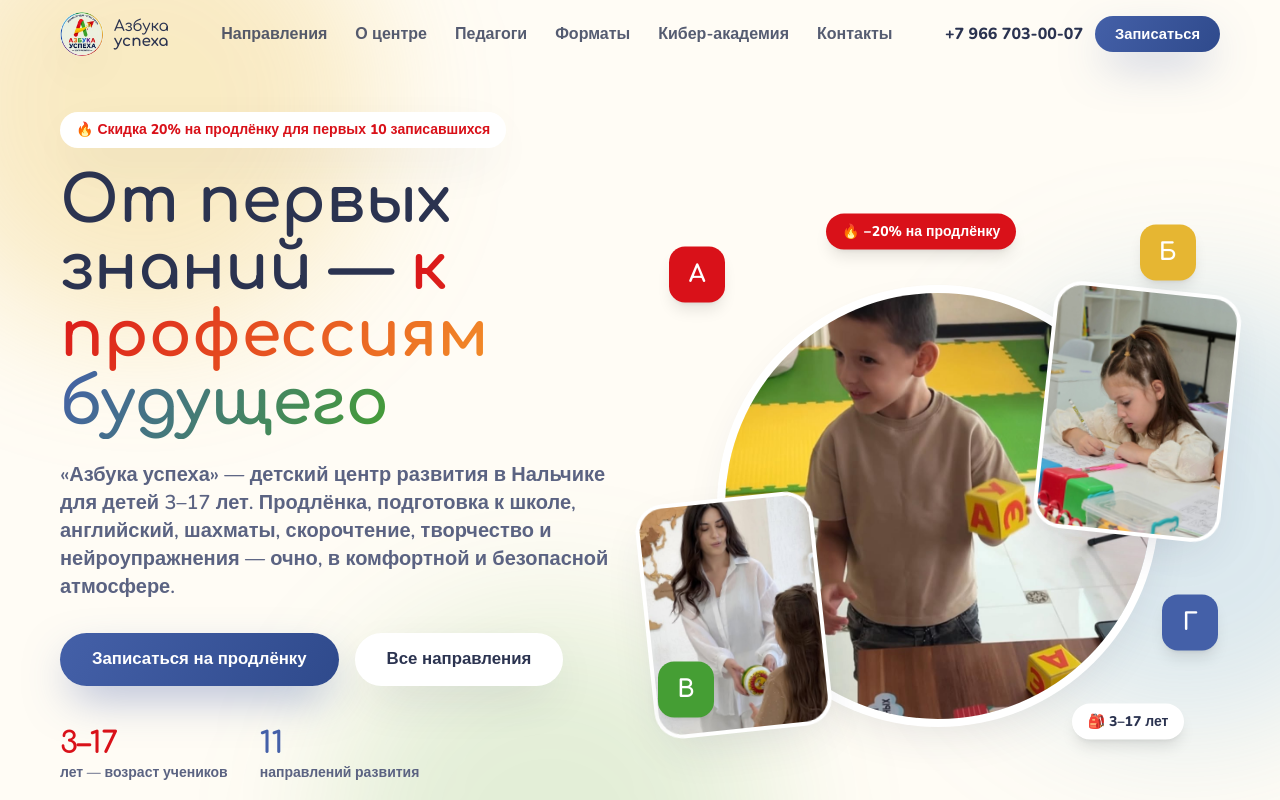
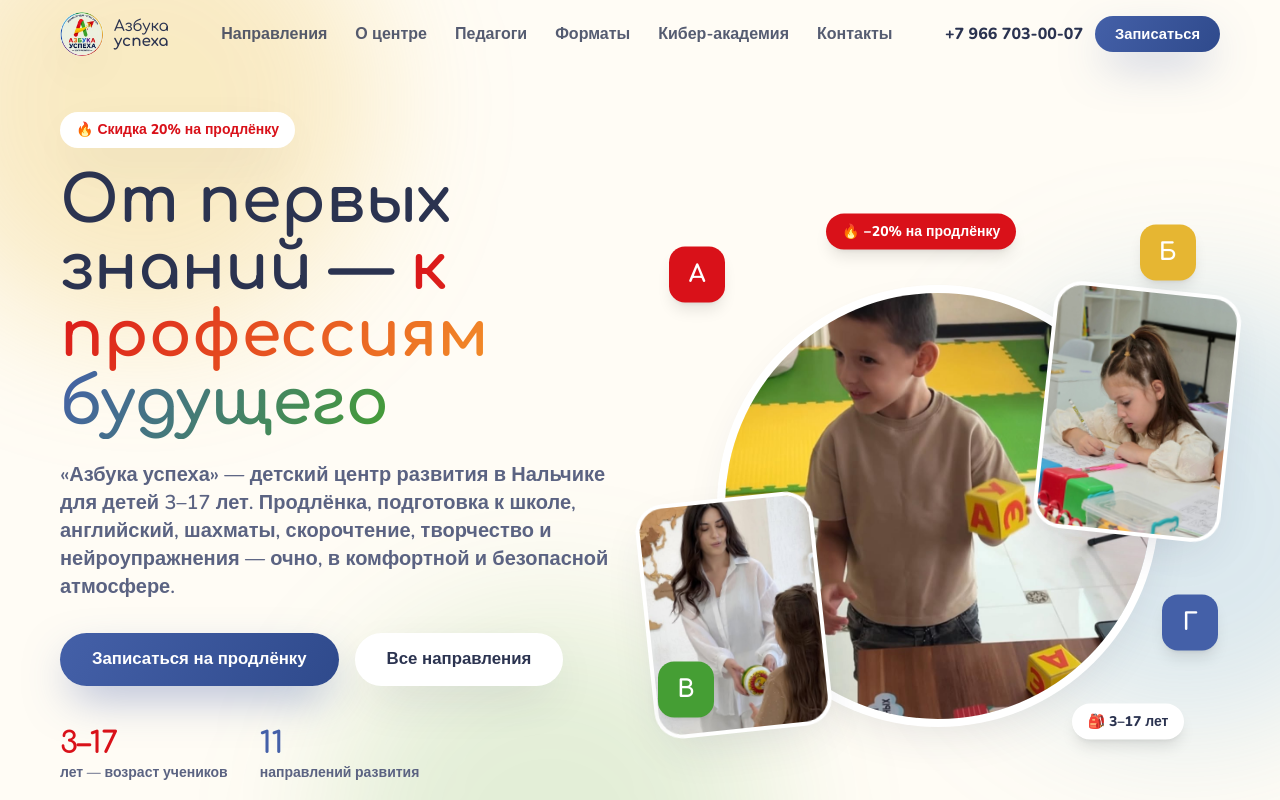
Before and after one commit to ZhilovAstemir/azbuka-uspeha-landing, a Next.js app: page / in a window 1280 px wide. Shown: the top 800 px of the page. Built offline with nearby package versions, Linux system fonts and the light colour scheme.

Commit message:
Hero: в плашке акции оставлено только «Скидка 20% на продлёнку»

```diff
--- a/src/components/sections/Hero.tsx
+++ b/src/components/sections/Hero.tsx
@@ -13,7 +13,7 @@
         {/* Левая колонка — контент */}
         <div className="max-w-xl">
           <span className="inline-flex items-center gap-2 rounded-full bg-white px-4 py-2 font-extrabold text-sm text-coral shadow-[var(--shadow-soft)]">
-            🔥 {site.promo.title} {site.promo.text}
+            🔥 {site.promo.title}
           </span>
 
           <h1 className="mt-5 font-display font-bold text-[clamp(2.2rem,5.2vw,4rem)] leading-[1.05] text-ink">
```
